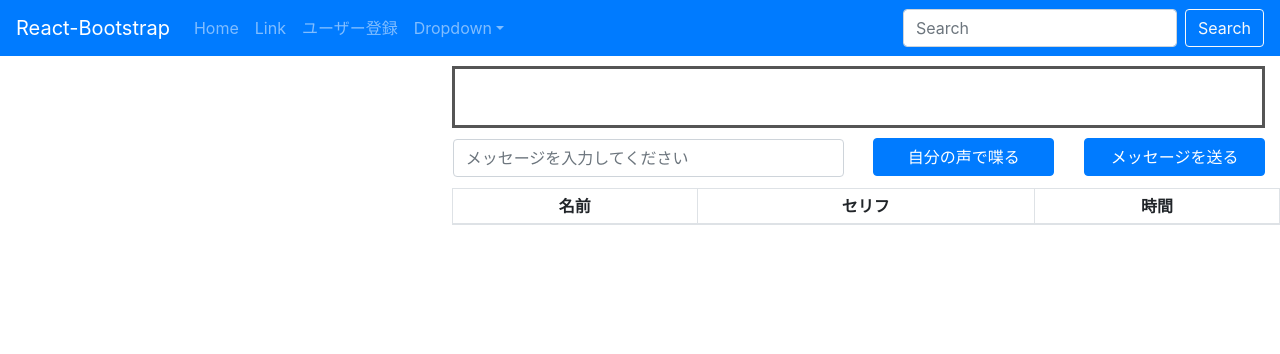
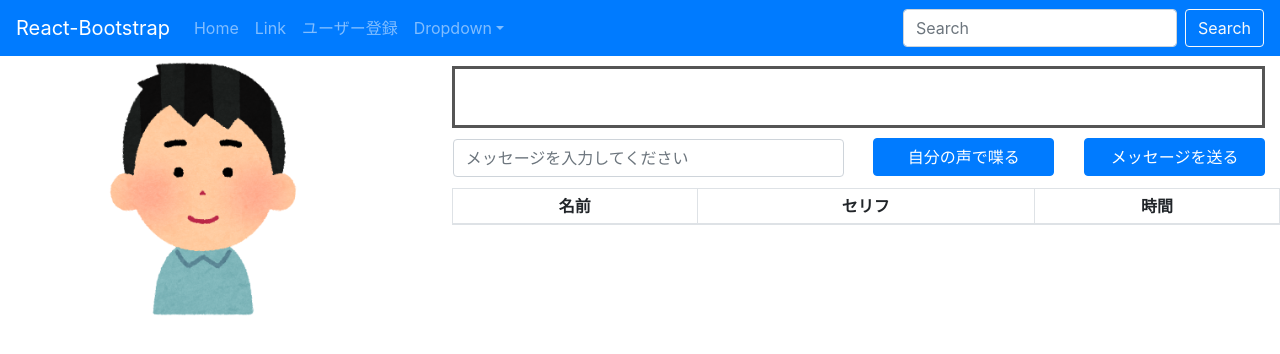
Before and after one commit to kbc18a11/AItoke_front, a React (Create React App) app: page /taking in a window 1280 px wide. Shown: the top 354 px of the page. Built offline with nearby package versions, Linux system fonts and the light colour scheme.

Commit message:
update : Live2DControllerを子コンポーネントにした

```diff
--- a/src/pages/appPages/Talking.js
+++ b/src/pages/appPages/Talking.js
@@ -1,9 +1,10 @@
 import React, { Component } from 'react';
-import { Button, Row, Col } from 'react-bootstrap';
+import { Row, Col } from 'react-bootstrap';
 import 'bootstrap/dist/css/bootstrap.min.css';
 import MyMessageForm from '../../components/talk/MyMessageForm';
 import SpeechBubble from '../../components/talk/SpeechBubble';
 import TalkingLog from '../../components/talk/TalkingLog';
+import Live2DController from '../../components/talk/Live2DController';
 import '../../css/myMessageForm.css';
 
 export default class Talking extends Component {
@@ -11,8 +12,8 @@ export default class Talking extends Component {
         super(props);
 
         this.state = {
-            voiceText: '　',
-            log: { who: '', text: '' }
+            voiceText: '　',//ユーザーとAIのじゃべった内容
+            log: { who: '', text: '' }//ログ1行分
         }
 
     }
@@ -39,7 +40,7 @@ export default class Talking extends Component {
     render() {
         return (
             <Row>
-                <Col md={4}><h1>{this.state.voiceText}</h1></Col>
+                <Col md={4}><Live2DController modelSpeech={this.state.log.who === 'AI' ? this.state.log.text : ''} /></Col>
                 <Col md={8}>
                     <SpeechBubble text={this.state.voiceText} />
                     <MyMessageForm setVoice={e => this.setVoice(e)} setLog={e => this.setLog(e)} />
```
